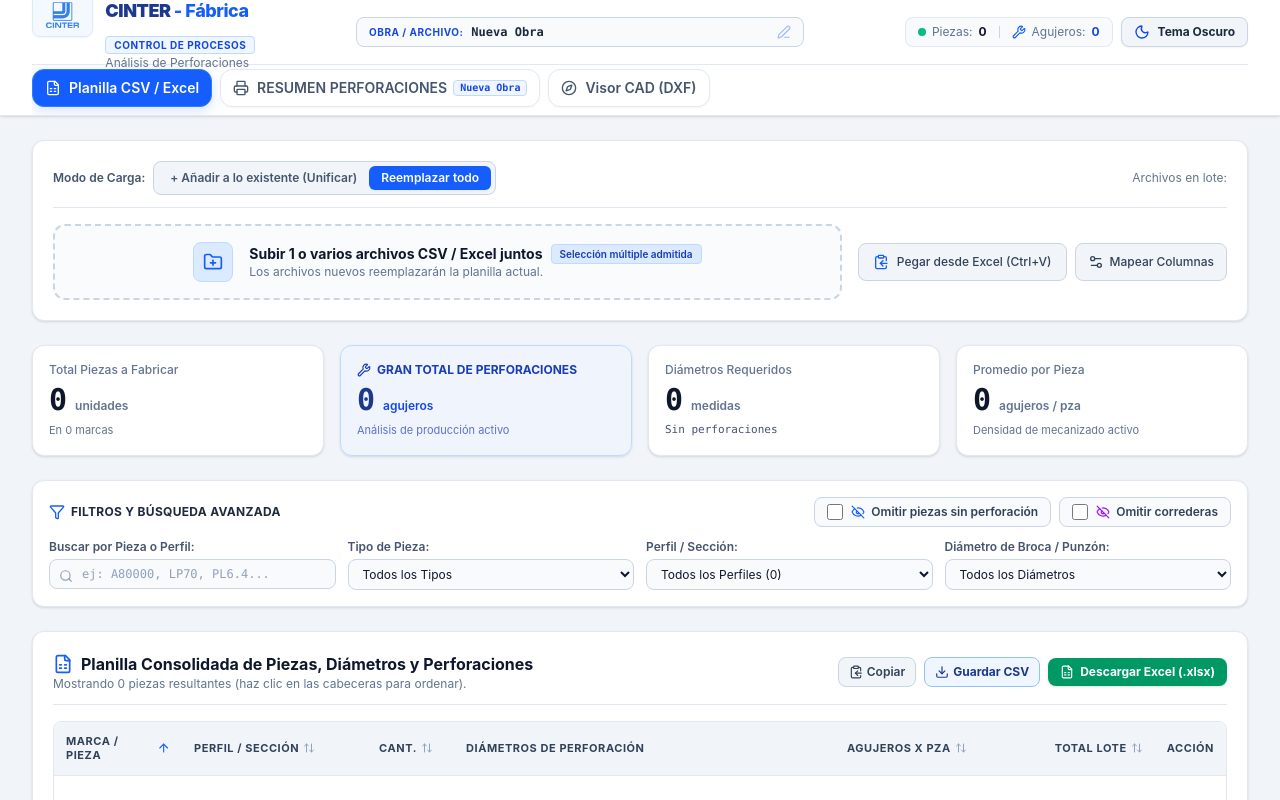
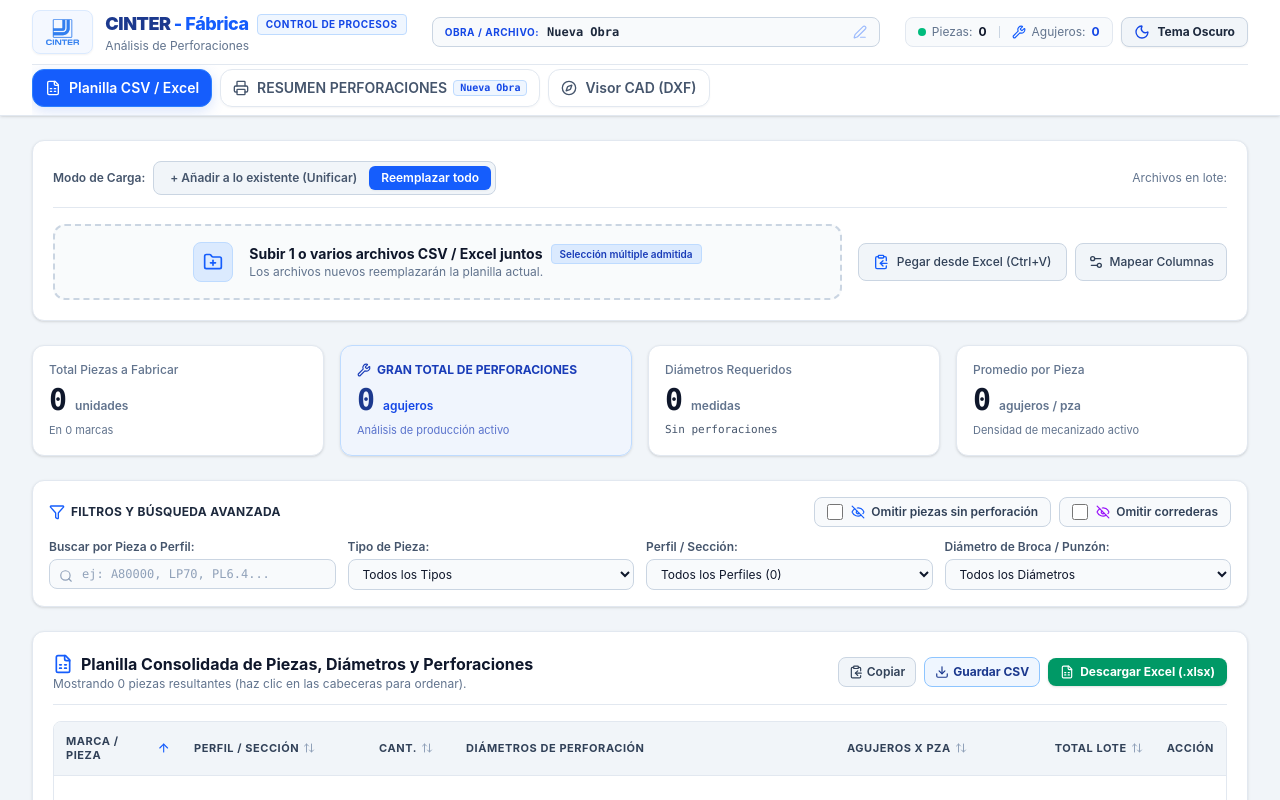
Before and after one commit to ingcinter-sf/datos-cinter, a React (Vite) app: page / in a window 1280 px wide. Shown: the top 800 px of the page. Built offline with nearby package versions, Linux system fonts and the light colour scheme.

Commit message:
Restore the original navbar layout before the attempted vertical alignment change

```diff
--- a/src/components/Navbar.tsx
+++ b/src/components/Navbar.tsx
@@ -64,7 +64,7 @@ export const Navbar: React.FC<NavbarProps> = ({
       <div className="max-w-7xl mx-auto px-4 sm:px-6 lg:px-8">
         <div className="flex items-center justify-between h-16 gap-3">
           {/* Logo & Brand */}
-          <div className="flex items-start gap-3 shrink-0">
+          <div className="flex items-center gap-3 shrink-0">
             {/* CINTER Official Logo Container */}
             <div className={`h-11 px-2 py-1 rounded-lg flex items-center justify-center transition-all ${
               isLight ? 'bg-blue-50/70 border border-blue-100 shadow-xs' : 'bg-white p-1 rounded-lg shadow-sm border border-slate-700'
@@ -75,13 +75,11 @@ export const Navbar: React.FC<NavbarProps> = ({
                 className="h-9 w-auto max-w-[110px] object-contain"
               />
             </div>
-            <div className="flex flex-col justify-center pt-1">
+            <div>
               <div className="flex items-center gap-2">
                 <span className={`font-black text-lg tracking-tight ${isLight ? 'text-blue-900' : 'text-slate-100'}`}>
                   CINTER <span className={isLight ? 'text-blue-600 font-extrabold' : 'text-amber-400 font-extrabold'}>- Fábrica</span>
                 </span>
-              </div>
-              <div className="mt-1.5">
                 <span className={`text-[10px] font-bold uppercase tracking-wider px-2 py-0.5 rounded border ${
                   isLight
                     ? 'bg-blue-50 text-blue-700 border-blue-200'
```
